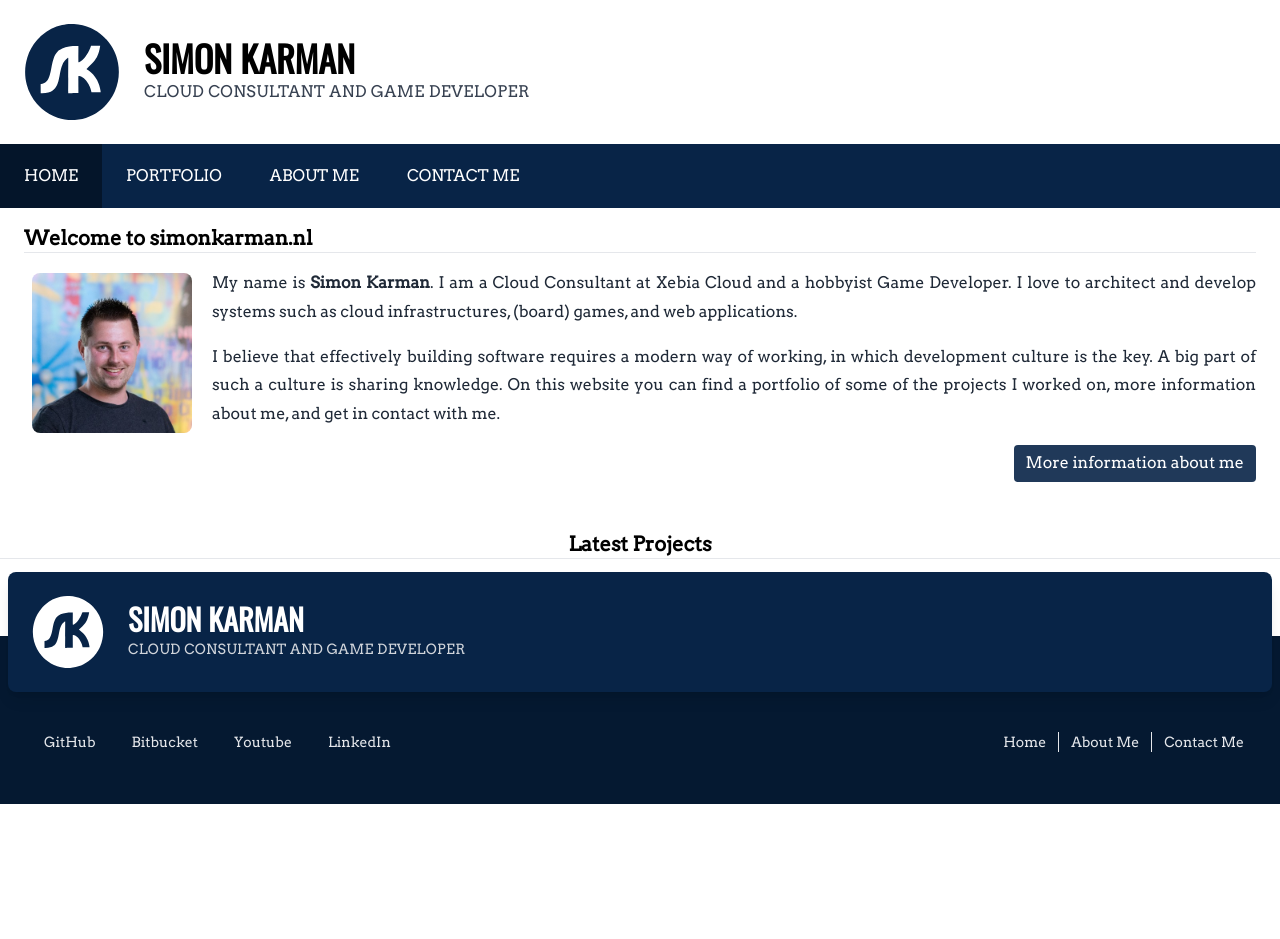
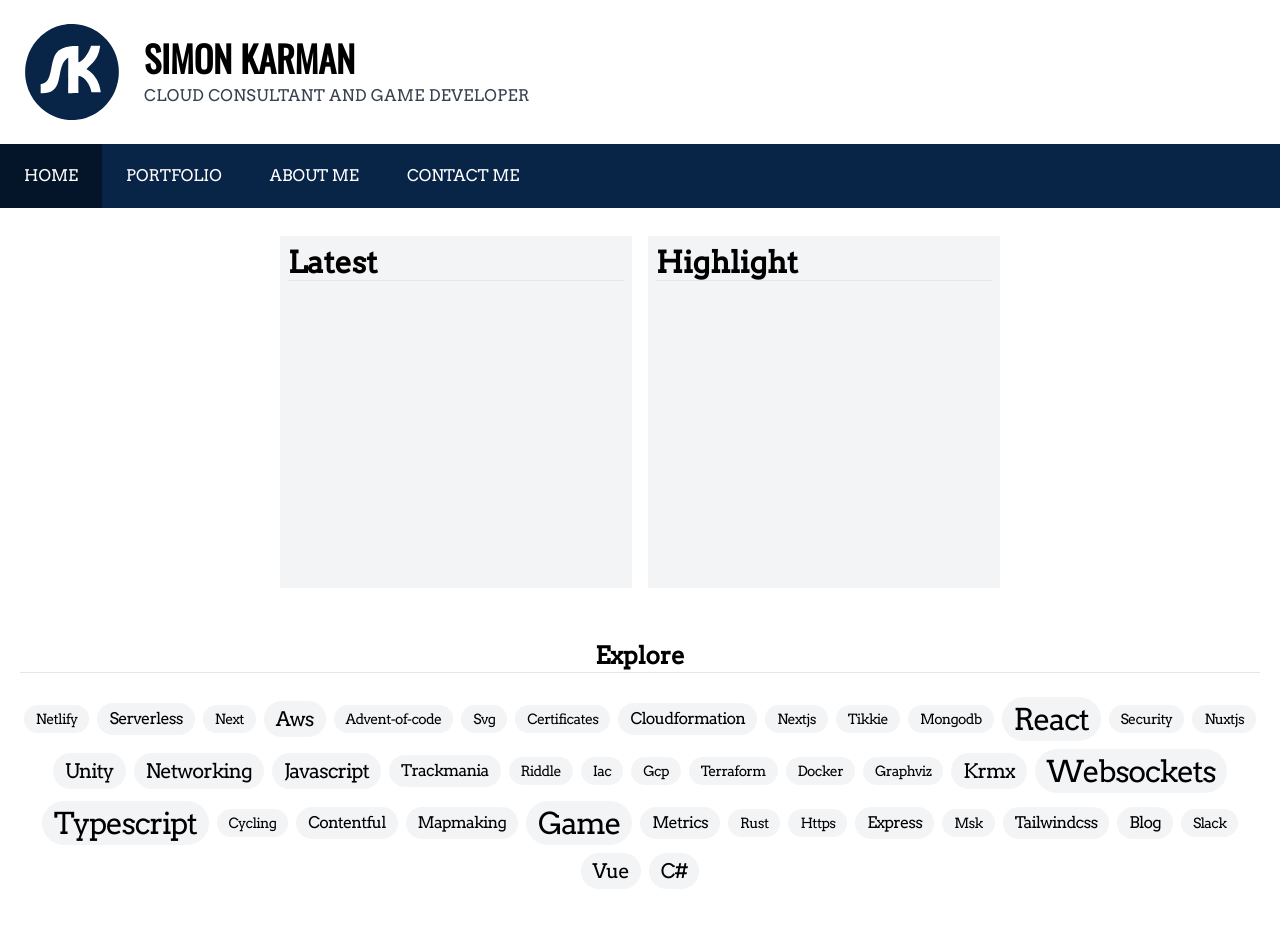
Before and after one commit to simonkarman/portfolio, a Next.js app: page / in a window 1280 px wide. Shown: the top 939 px of the page. Before the commit the page ends 804 px from the top, so only its background shows below. Built offline with nearby package versions, Linux system fonts and the light colour scheme.

Commit message:
Overall styling improvement, including sticky navigation and home page redesign

```diff
--- a/src/app/layout.tsx
+++ b/src/app/layout.tsx
@@ -22,6 +22,8 @@ export default function RootLayout({
         <link rel="icon" type='image/png' href="/favicon-32x32.png" />
         <link rel="icon" type='image/png' href="/favicon-96x96.png" />
         <link rel="stylesheet" href="https://fonts.googleapis.com/css?family=Arvo%7COswald" />
+        <link rel="stylesheet" href="https://cdnjs.cloudflare.com/ajax/libs/font-awesome/6.5.2/css/all.min.css" />
+        <link rel="stylesheet" href="https://cdnjs.cloudflare.com/ajax/libs/font-awesome/6.5.2/css/brands.css" />
       </head>
       <body className='antialiased bg-white'>
         <div className="min-h-screen flex flex-col">
--- a/src/app/page.tsx
+++ b/src/app/page.tsx
@@ -1,26 +1,95 @@
-import { Post } from '@/components/post';
+import Link from 'next/link';
+
+function shuffle<T>(array: T[]): T[] {
+  for (let i = array.length - 1; i > 0; i--) {
+    const j = Math.floor(Math.random() * (i + 1));
+    [ array[i], array[j] ] = [ array[j], array[i] ];
+  }
+  return array;
+}
+
+const tags: [string, number][] = shuffle([
+  [ 'typescript', 9 ], [ 'game', 7 ],
+  [ 'websockets', 5 ], [ 'react', 5 ],
+  [ 'krmx', 4 ], [ 'aws', 4 ],
+  [ 'vue', 3 ], [ 'javascript', 3 ],
+  [ 'networking', 3 ], [ 'unity', 3 ],
+  [ 'c#', 3 ], [ 'metrics', 2 ],
+  [ 'blog', 2 ], [ 'express', 2 ],
+  [ 'trackmania', 2 ], [ 'mapmaking', 2 ],
+  [ 'contentful', 2 ], [ 'tailwindcss', 2 ],
+  [ 'serverless', 2 ], [ 'cloudformation', 2 ],
+  [ 'advent-of-code', 1 ], [ 'rust', 1 ],
+  [ 'riddle', 1 ], [ 'graphviz', 1 ],
+  [ 'cycling', 1 ], [ 'msk', 1 ],
+  [ 'gcp', 1 ], [ 'terraform', 1 ],
+  [ 'slack', 1 ], [ 'docker', 1 ],
+  [ 'next', 1 ], [ 'svg', 1 ],
+  [ 'iac', 1 ], [ 'nextjs', 1 ],
+  [ 'netlify', 1 ], [ 'nuxtjs', 1 ],
+  [ 'certificates', 1 ], [ 'https', 1 ],
+  [ 'security', 1 ], [ 'tikkie', 1 ],
+  [ 'mongodb', 1 ],
+]);
+const sizeFor = (count: number): string => {
+  if (count >= 5) {
+    return 'text-2xl md:text-3xl';
+  } else if (count >= 3) {
+    return 'text-xl';
+  } else if (count >= 2) {
+    return 'text-md';
+  } else {
+    return 'hidden md:inline text-sm';
+  }
+};
 
 export default function Home() {
-  return (
-    <div className="container mx-auto">
-      <Post
-        image={{ src: '/simonkarman.png', alt: 'Simon Karman' }}
-        link={{ to: '/about', text: 'More information about me' }}
-        title="Welcome to simonkarman.nl"
-      >
-        <p className="mb-4">
-          My name is <b>Simon Karman</b>. I am a Cloud Consultant at Xebia Cloud and a hobbyist Game Developer.
-          I love to architect and develop systems such as cloud infrastructures, (board) games, and web applications.
-        </p>
-        <p>
-          I believe that effectively building software requires a modern way of working, in which development culture is the key.
-          A big part of such a culture is sharing knowledge.
-          On this website you can find a portfolio of some of the projects I worked on, more information about me, and get in contact with me.
-        </p>
-      </Post>
-      <h2 className="border-b font-bold text-2xl lg:text-xl mt-8 mb-3 px-2 text-center">
-        Latest Projects
+  return (<>
+    <div className="container mx-auto w-full">
+      <div className="my-2 flex gap-4 justify-center items-center flex-wrap p-5">
+        <div className="aspect-video md:aspect-square w-full max-w-[22rem] bg-gray-100 p-2">
+          <h1 className="font-bold text-3xl border-b mb-4">
+          Latest
+          </h1>
+        </div>
+        <div className="aspect-video md:aspect-square w-full max-w-[22rem] bg-gray-100 p-2">
+          <h1 className="font-bold text-3xl border-b mb-4">
+          Highlight
+          </h1>
+        </div>
+      </div>
+    </div>
+    <div className="mx-auto container px-5">
+      <h2 className="border-b font-bold text-2xl mt-8 mb-1 text-center">
+        Explore
       </h2>
     </div>
-  );
+    <div className="container mx-auto flex flex-wrap items-center justify-center gap-2 p-5">
+      {tags.map(([tag, count]) => <div
+        key={tag}
+        className={`${sizeFor(count)} px-3 py-1 tracking-tighter hover:text-white bg-gray-100 hover:bg-darkblue-600 rounded-3xl`}
+      >
+        {tag.substring(0, 1).toUpperCase() + tag.slice(1)}
+      </div>)}
+    </div>
+    <div className="container mx-auto w-full my-2 p-5">
+      <h1 className="font-bold text-2xl text-center border-b mb-4">
+        About Me
+      </h1>
+      <div className='flex flex-col sm:flex-row'>
+        <img src="/simonkarman.png" alt="Simon Karman" className="w-40 h-40 mx-auto sm:ml-2 sm:mr-5 mt-1 mb-2 rounded-xl"/>
+        <div className="flex flex-col p-2 overflow-hidden rounded-lg space-y-3">
+          <p className='text-justify'>
+            My name is <b>Simon Karman</b>. I am a Cloud Consultant at Xebia Cloud and a hobbyist Game Developer.
+            I love to architect and develop systems such as cloud infrastructures, (board) games, and web applications.
+          </p>
+          <Link
+            href={'/about'}
+            className="px-3 py-1 rounded bg-darkblue-300 hover:bg-darkblue-200 text-white">
+            More information
+          </Link>
+        </div>
+      </div>
+    </div>
+  </>);
 }
--- a/src/components/footer.tsx
+++ b/src/components/footer.tsx
@@ -3,28 +3,27 @@ import Link from 'next/link';
 
 export const Footer = () => {
   return <footer className="text-sm">
-    <div className="bg-darkblue-700 h-40">
-      <div className="bg-white pt-16 h-0 overflow-visible">
-        <div className="container mx-auto -mt-16 px-2">
-          <Link href="/" className="flex items-center bg-darkblue-400 p-6 rounded-lg shadow-lg">
+    <div className="bg-darkblue-700 h-36 sm:h-40">
+      <div className="bg-white pt-14 sm:pt-16 h-0 overflow-visible">
+        <div className="container mx-auto -mt-14 sm:-mt-16 px-2">
+          <Link href="/about" className="flex items-center bg-darkblue-400 p-6 rounded-lg shadow-lg">
             <div className="pr-6 text-white">
-              <Logo size={18} />
+              <Logo size={18}/>
             </div>
             <div className="flex-col">
               <h1 className="font-oswald text-white font-extrabold uppercase text-xl md:text-2xl lg:text-3xl">
                 Simon Karman
               </h1>
               <p className="text-gray-300 uppercase tracking-wide">
-                Cloud Consultant and Game Developer
+                Cloud Consultant and Game&nbsp;Developer
               </p>
             </div>
           </Link>
         </div>
       </div>
     </div>
-    <div className="bg-darkblue-700 text-gray-200 pb-12">
-      <div className="container mx-auto px-6">
-        <div className="flex flex-col sm:flex-row justify-between">
+    <div className="bg-darkblue-700 text-gray-200 pb-8 sm:pb-12">
+      <div className="container mx-auto px-6 flex gap-2 flex-col sm:flex-row justify-center sm:justify-between">
         <div className="flex justify-center sm:justify-between pt-4 sm:pt-0">
           <a target="_blank" href="https://www.github.com/simonkarman" className="px-2 lg:px-4" rel="noreferrer">
             <i className="pr-1 flex-1 fab fa-github"/>
@@ -56,6 +55,5 @@ export const Footer = () => {
         </div>
       </div>
     </div>
-    </div>
   </footer>;
 };
--- a/src/components/header.tsx
+++ b/src/components/header.tsx
@@ -1,17 +1,22 @@
 import { Logo } from '@/components/logo';
+import Link from 'next/link';
 
 export const Header = () => {
-  return <header className="container mx-auto flex-wrap md:flex justify-center md:justify-start items-center my-6 text-center md:text-left">
+  return <Link href="/">
+    <header
+      className="container mx-auto flex-wrap md:flex px-2 md:px-0 justify-center md:justify-start items-center my-6 text-center md:text-left"
+    >
       <div className="px-6 text-darkblue-400">
         <Logo />
       </div>
       <div className="flex-col">
-      <h1 className="font-oswald font-extrabold uppercase text-4xl">
+        <h1 className="font-oswald font-extrabold uppercase text-4xl pb-2">
         Simon Karman
         </h1>
-      <p className="text-gray-700 uppercase tracking-wide">
-        Cloud Consultant and Game Developer
+        <p className="text-gray-700 uppercase tracking-wide leading-5">
+        Cloud Consultant and Game&nbsp;Developer
         </p>
       </div>
-  </header>;
+    </header>
+  </Link>;
 };
--- a/src/components/navigation.tsx
+++ b/src/components/navigation.tsx
@@ -27,7 +27,7 @@ export const Navigation = () => {
   useEffect(() => {
     closeMenu();
   }, [pathName]);
-  return <nav className="text-white uppercase">
+  return <nav className="sticky top-0 text-white uppercase">
     <div className="block md:hidden">
       <div onClick={toggleMenu} className="bg-darkblue-400">
         <ul className="container mx-auto flex justify-between items-center py-5 px-6">
--- a/src/components/post.tsx
+++ /dev/null
@@ -1,36 +0,0 @@
-import Link from 'next/link';
-import { PropsWithChildren } from 'react';
-
-export function Post(props: PropsWithChildren<{
-  title?: string,
-  date?: string,
-  image?: { src: string, alt: string },
-  link?: { to: string, text?: string },
-}>) {
-  const { title, date, image, link, children } = props;
-  return (<div className="w-full">
-    <div className="h-full px-6 py-4 overflow-hidden rounded-lg">
-      {(title || date) && <div className="flex justify-between mb-4 items-center border-b">
-        {title && <h2 className="font-bold text-xl">
-          { title }
-        </h2>}
-        {date && <div className="text-right text-sm mb-2 text-gray-400">
-          { date }
-        </div>}
-      </div>}
-      <div className='md:flex'>
-        {image && <img src={image.src} alt={image.alt} className="w-24 h-24 md:w-40 md:h-40 float-left ml-2 mr-5 mt-1 mb-2 rounded-lg" />}
-        <p className="flex-grow text-gray-800 text-base text-justify mb-4">
-          {children}
-        </p>
-      </div>
-      {link && <p>
-        <Link
-          href={link.to} className="float-right px-3 py-1 rounded bg-darkblue-300 hover:bg-darkblue-200 text-white">
-          { link.text || 'Read more...' }
-        </Link>
-      </p>}
-    </div>
-  </div>)
-  ;
-}
```
Also changed, not shown: src/app/about/page.tsx (+11 -14 lines), 1 other file (tests, documents, lock files or other folders). Lines whose indentation alone changed are shown as unchanged.
